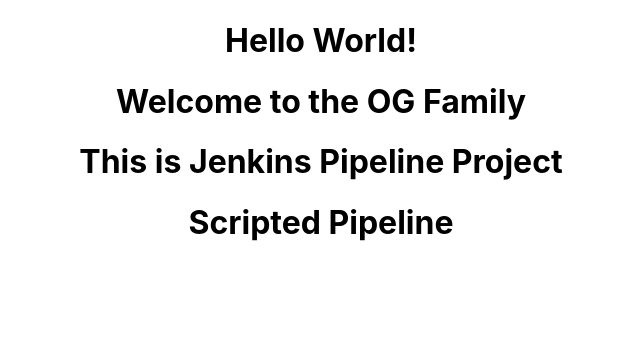
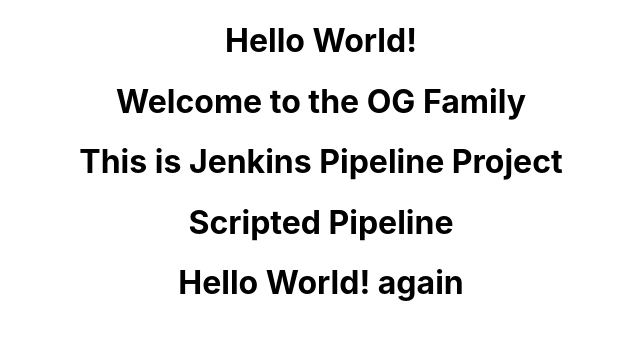
Before and after one commit to GirishAgarwal007/react, a React (Create React App) app: page / in a window 1280 px wide. Shown: the top 340 px of the page, without its empty margins (319-959 px from the left). Built offline with nearby package versions, Linux system fonts and the light colour scheme.

Commit message:
code is changed again

```diff
--- a/src/App.js
+++ b/src/App.js
@@ -8,6 +8,7 @@
 	  <h1> Welcome to the OG Family </h1>
 	  <h1> This is Jenkins Pipeline Project </h1>
 	  <h1> Scripted Pipeline </h1>
+	  <h1> Hello World! again </h1>
 	  </div>
   );
 }
```
